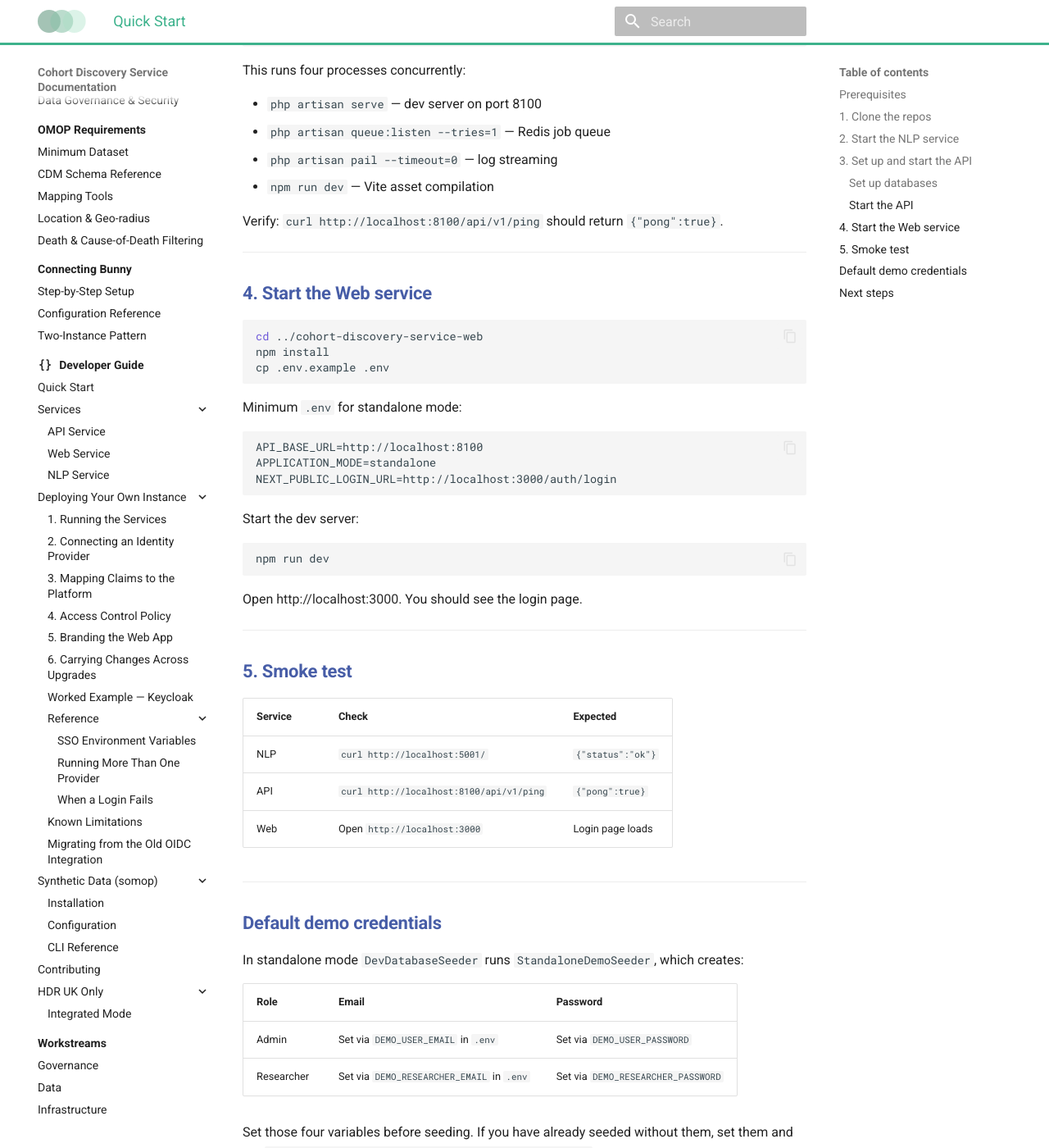
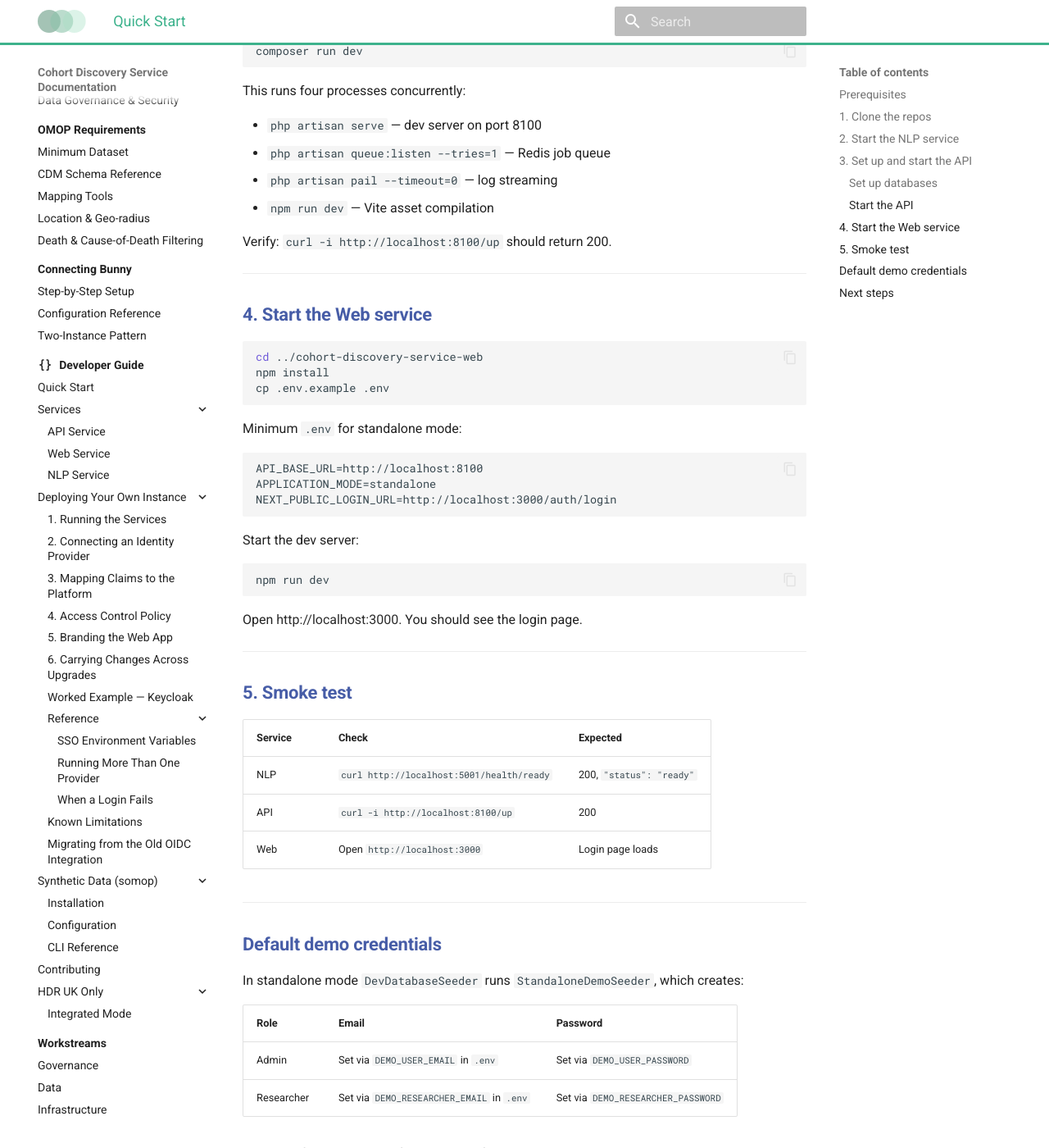
Before and after one commit to HDRUK/cohort-discovery-service-docs, an MkDocs documentation site: the page built from docs/developers/quick-start.md, in a window 1280 px wide and 1400 px high, scrolled down 3293 px. Shown: the whole window at 82% size. Built offline with MkDocs 1.6.1 and Material for MkDocs 9.7.7, drawn with Linux system fonts in a browser that asks for light colours; comment, search, counter and statistics services are not loaded; the version menu is left out; some of the changed text lies outside the part shown.

Commit message:
Correct the API and NLP health check endpoints
The API has no /api/v1/ping route. Its only health endpoint is
Laravel's built-in /up, registered in bootstrap/app.php, which returns
200. The NLP root returns a "service running" message rather than
{"status":"ok"}; the real readiness check is /health/ready, which
returns 503 until the core concept store has loaded and then 200.

Both errors originated in the first version of the Quick Start and
were copied into running.md and its AGENTS.md block. nlp.md carried
the same wrong NLP response.

````diff
--- a/docs/developers/quick-start.md
+++ b/docs/developers/quick-start.md
@@ -77,7 +77,7 @@ Start the service:
 uvicorn app:app --host=0.0.0.0 --port=5001 --reload
 ```
 
-Verify: `curl http://localhost:5001/` — should return `{"status":"ok"}`.
+Verify: `curl http://localhost:5001/health/ready` — 503 while concepts load, then 200 with `"status": "ready"`.
 
 ---
 
@@ -160,7 +160,7 @@ This runs four processes concurrently:
 - `php artisan pail --timeout=0` — log streaming
 - `npm run dev` — Vite asset compilation
 
-Verify: `curl http://localhost:8100/api/v1/ping` should return `{"pong":true}`.
+Verify: `curl -i http://localhost:8100/up` should return 200.
 
 ---
 
@@ -194,8 +194,8 @@ Open [http://localhost:3000](http://localhost:3000). You should see the login pa
 
 | Service | Check | Expected |
 |---------|-------|---------|
-| NLP | `curl http://localhost:5001/` | `{"status":"ok"}` |
-| API | `curl http://localhost:8100/api/v1/ping` | `{"pong":true}` |
+| NLP | `curl http://localhost:5001/health/ready` | 200, `"status": "ready"` |
+| API | `curl -i http://localhost:8100/up` | 200 |
 | Web | Open `http://localhost:3000` | Login page loads |
 
 ---
````
Also changed, not shown: docs/developers/deploying/running.md (+4 -4 lines), docs/developers/nlp.md (+2 -2 lines).
